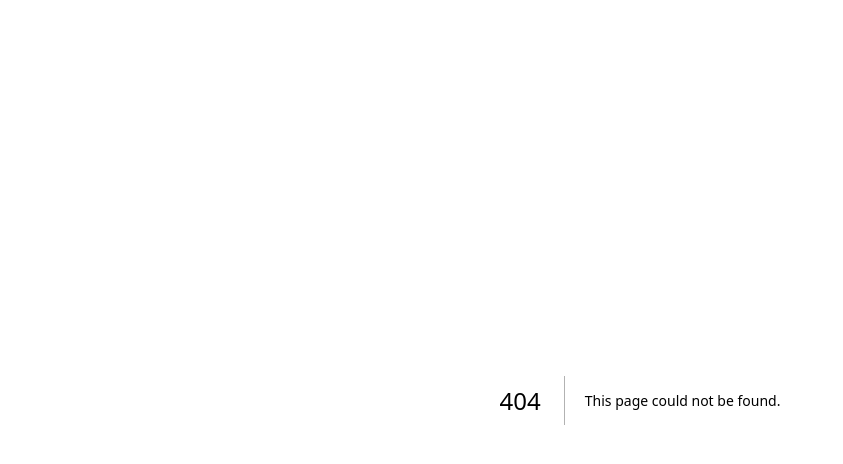
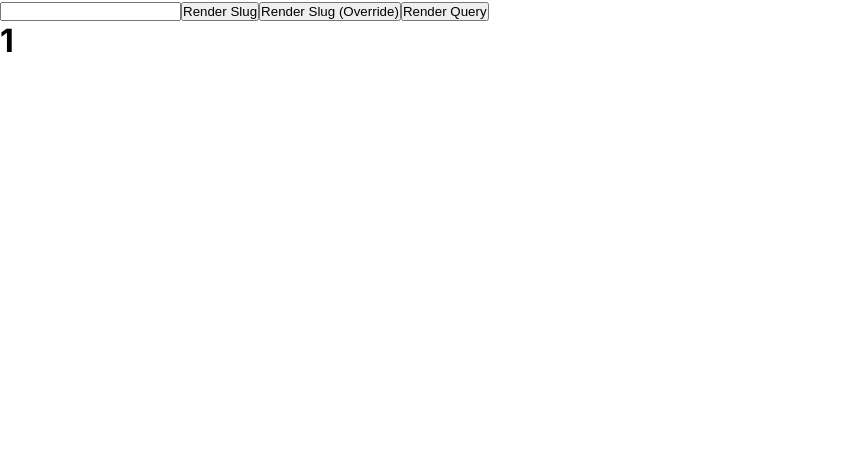
Before and after one commit to JamesonRGrieve-Instruction/EXSM-3940-LEC-SP1-2024-Demo, a Next.js app: page /render-slug/1 in a window 1280 px wide. Before the commit this address had no page. Shown: the top 464 px of the page, without its empty margins (0-843 px from the left). Built offline with nearby package versions, Linux system fonts and the light colour scheme.

Commit message:
Base solution, no styling;

```diff
--- a/package.json
+++ b/package.json
@@ -26,7 +26,7 @@
     "axios": "^1.6.8",
     "cookies-next": "^4.1.1",
     "jrgcomponents": "^0.0.103",
-    "next": "^14.1.4",
+    "next": "^14.2.3",
     "react": "^18.2.0",
     "react-dom": "^18.2.0"
   },
--- /dev/null
+++ b/src/app/api/submission/route.js
@@ -0,0 +1,13 @@
+import { NextResponse } from 'next/server';
+export async function POST(request) {
+  console.log(request.nextUrl);
+  const formData = await request.formData();
+  const argument = formData.get('argument').replaceAll(' ', '-').replaceAll('_', '-').toLowerCase();
+  if (formData.get('slug')) {
+    return NextResponse.redirect(`${request.nextUrl.origin}/render-slug/${argument}`);
+  } else if (formData.get('override')) {
+    return NextResponse.redirect(`${request.nextUrl.origin}/render-slug/${argument}/override`);
+  } else if (formData.get('query')) {
+    return NextResponse.redirect(`${request.nextUrl.origin}/render-query?query=${argument}`);
+  }
+}
--- a/src/app/layout.jsx
+++ b/src/app/layout.jsx
@@ -11,7 +11,17 @@ export const metadata = {
 export default function RootLayout({ children }) {
   return (
     <html lang='en'>
-      <body className={inter.className}>{children}</body>
+      <body className={inter.className}>
+        <header>
+          <form action={`/api/submission`} method='POST'>
+            <input name='argument' type='text' />
+            <input type='submit' name='slug' value='Render Slug' />
+            <input type='submit' name='override' value='Render Slug (Override)' />
+            <input type='submit' name='query' value='Render Query' />
+          </form>
+        </header>
+        <main>{children}</main>
+      </body>
     </html>
   );
 }
--- /dev/null
+++ b/src/app/render-slug/[slug]/page.jsx
@@ -0,0 +1,23 @@
+import React from 'react';
+export function generateMetadata({ params }) {
+  return {
+    title: `Slug - ${params.slug}`,
+  };
+}
+export default function RenderSlug({ params }) {
+  return <h1>{params.slug.toUpperCase()}</h1>;
+}
+export async function generateStaticParams() {
+  return [
+    {
+      slug: 'hello',
+    },
+    {
+      slug: 'welcome',
+    },
+    {
+      slug: 'goodbye',
+    },
+  ];
+}
+export const dynamicParams = false;
```
Also changed, not shown: src/app/render-query/page.jsx (added, +9 -0 lines), src/app/render-slug/[slug]/override/page.jsx (added, +13 -0 lines), src/middleware.js (added, +8 -0 lines), 2 other files (tests, documents, lock files or other folders).
